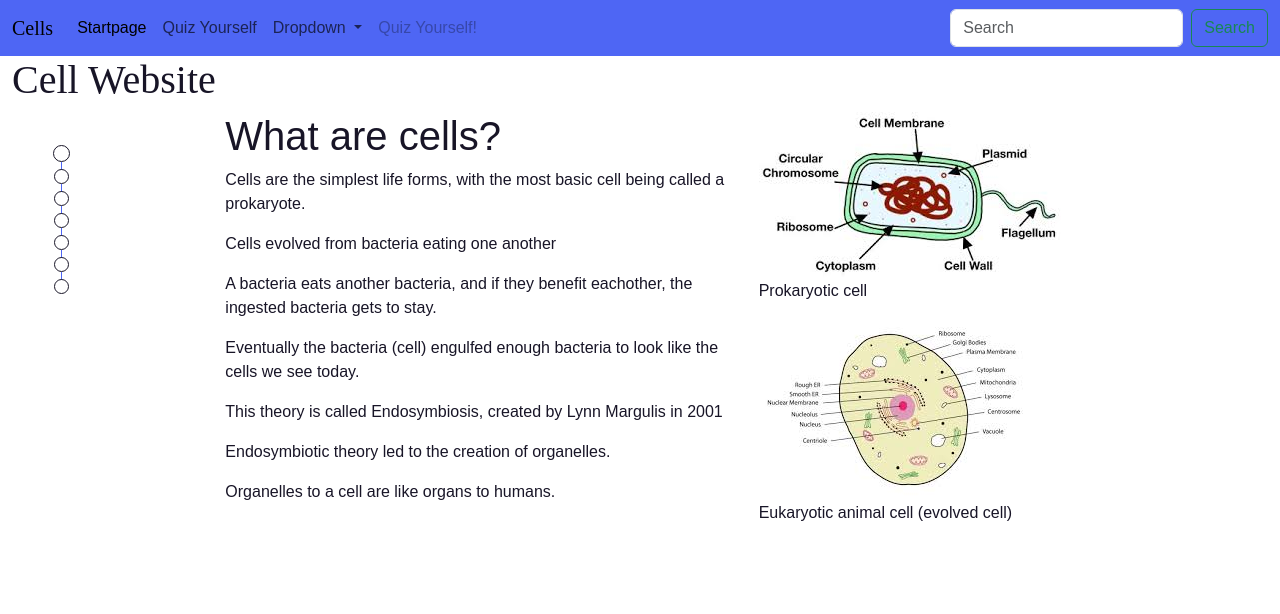
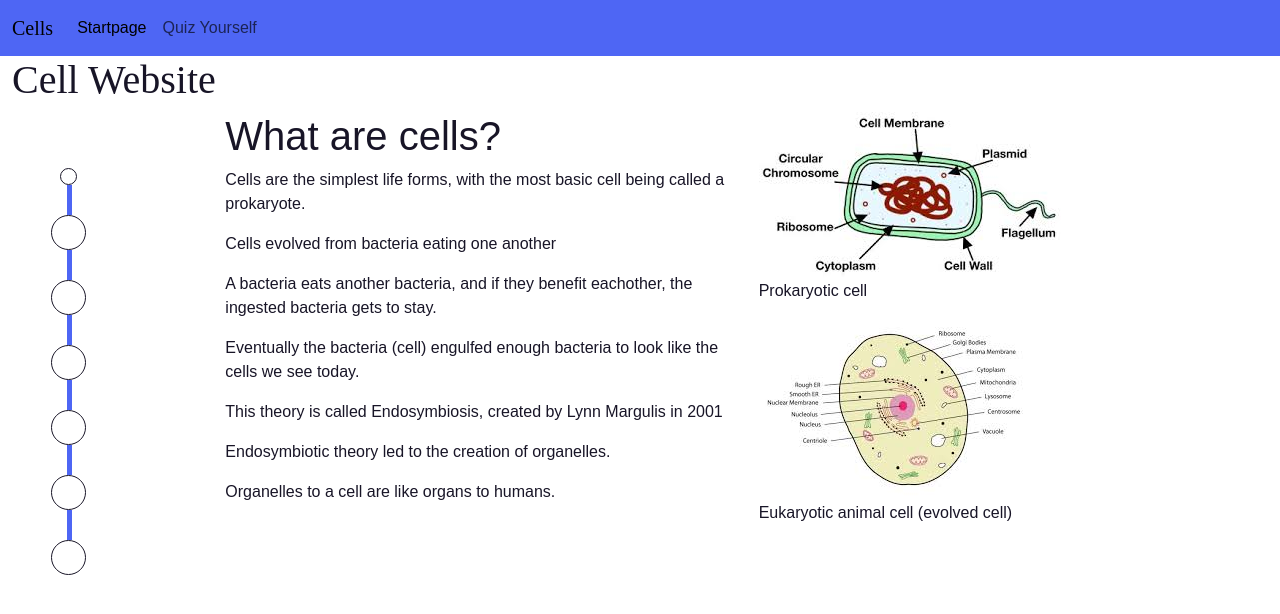
Before and after one commit to PringlesArePickles/ShopiroCellWebsite, a Flask app: page / in a window 1280 px wide. Shown: the top 614 px of the page. Run offline with Flask 3, Linux system fonts and the light colour scheme; some web fonts are replaced.

Commit message:
Fixed navbar and added the plant buttons. PLEASE fix plant image

```diff
--- a/Website/static/style.css
+++ b/Website/static/style.css
@@ -96,66 +96,79 @@ li {
   text-align: -webkit-match-parent;
 }
 
+/* Container for the entire navigation bar (dots) */
 .storyboard-nav-container[_ngcontent-iih-c7] {
-  z-index: 2;
-  position: absolute;
-  top: 50%;
-  left: 4vw;
-  max-height: 55%;
-  margin: 2vw 0 0;
-  transform: translate3d(0, -50%, 0);
+  z-index: 2;                         /* Keeps it above other elements */
+  position: absolute;                /* Allows custom positioning */
+  top: 50%;                          /* Centers vertically */
+  left: 4vw;                         /* Pushes it a bit from the left edge */
+  max-height: 80%;                  /* Limits height */
+  margin: 2vw 0 0;                  /* Top margin */
+  transform: translate3d(0, -80%, 0); /* Perfect vertical centering */
 }
 
+/* Unordered list (ul) for dot items */
 .storyboard-nav[_ngcontent-iih-c7] {
-  list-style-type: none;
-  position: relative;
+  list-style-type: none;            /* Removes bullet points */
+  position: relative;               /* Allows positioning of child elements */
   padding: 0;
   margin: 0;
 }
 
+/* Style for the active nav item (e.g., selected dot's container) */
 .storyboard-nav_item--active[_ngcontent-iih-c7] {
-  margin: 3px 0;
+  margin: 3px 0;                    /* Overrides spacing for the active item */
 }
 
+/* Each dot item (li) in the nav */
 .storyboard-nav_item[_ngcontent-iih-c7] {
-  cursor: pointer;
-  display: flex;
-  align-items: center;
-  margin: 7px 0;
-  transition: margin .3s;
+  cursor: pointer;                  /* Pointer cursor on hover */
+  display: flex;                    /* Aligns children horizontally */
+  align-items: center;             /* Vertically centers inner content */
+  margin: 30px 0;                  /* Vertical space between dots */
+  transition: margin .3s;          /* Smooth transition for margin changes */
 }
 
+/* Outer wrapper of the dot */
 .storyboard-nav_dot[_ngcontent-iih-c7] {
-  position: relative;
-  width: 20px;
-  align-items: center;
+  position: relative;              /* Needed for ::after line placement */
+  width: 35px;                     /* Dot column width */
+  align-items: center;            /* Intended to align content (but missing display:flex) */
 }
 
+/* Special case: last dot */
 .storyboard-nav_dot_final[_ngcontent-iih-c7] {
   position: relative;
-  width: 20px;
+  width: 35px;
 }
 
+/* Actual dot (circle) itself */
 .storyboard-nav_dot-inner[_ngcontent-iih-c7] {
-  width: 15px;
-  height: 15px;
-  margin: 0 auto;
-  border-radius: 50%;
-  border: 1px solid #181527;
-  transition: width .3s, height .3s, border-color .3s, border-radius .3s;
+  width: 35px;
+  height: 35px;
+  margin: 0 auto;                  /* Centers horizontally */
+  border-radius: 50%;             /* Makes it a circle */
+  border: 1px solid #181527;      /* Border color of the dot */
+  transition:                      /* Smooth animation for style changes */
+    width .3s,
+    height .3s,
+    border-color .3s,
+    border-radius .3s;
 }
 
+/* Vertical line connecting dots (except last one) */
 .storyboard-nav_dot[_ngcontent-iih-c7]:after {
-  content: '';
+  content: '';                     /* Adds a decorative element */
   display: block;
   position: absolute;
-  top: 100%;
-  left: 50%;
-  width: 1px;
-  height: 8px;
-  background-color: #4e66f4;
-  transform: translate3d(-50%, 0, 0);
+  top: 100%;                       /* Places it right below the dot */
+  left: 50%;                       /* Centered horizontally */
+  width: 5px;
+  height: 30px;                    /* Length of the connecting line */
+  background-color: #4e66f4;       /* Line color */
+  transform: translate3d(-50%, 0, 0); /* Horizontally centers the line */
 }
+
 
 .selected {
   border-color: #181527 !important;
--- a/Website/templates/index.html
+++ b/Website/templates/index.html
@@ -152,6 +152,8 @@
         <div class="animalCircle" style="top: 300px; left: 200px; z-index: 0;" animalDataPopup="animalPopupMitochondria"></div>
         <div class="animalCircle" style="top: 180px; left: 300px; z-index: 0;" animalDataPopup="animalPopupMTOC"></div>
         <div class="animalCircle" style="top: 180px; left: 280px; z-index: 0;" animalDataPopup="animalPopupCentrioles"></div>
+        <div class="animalCircle" style="top: 680px; left: 380px; z-index: 0;" animalDataPopup="animalPopupCytosol"></div>
+
 
 
 
@@ -169,9 +171,22 @@
         <img src="{{ url_for('static', filename='download (1).jpeg') }}" alt="Cell Diagram" class="img-fluid mainImage">
 
         <!-- Circles for interaction -->
-        <div class="plantCircle" style="top: 110px; left: 100px;" plantDataPopup="plantPopupRoughER"></div>
-        <div class="plantCircle" style="top: 180px; left: 200px;" plantDataPopup="plantPopup2"></div>
-        <div class="plantCircle" style="top: 300px; left: 300px;" plantDataPopup="plantPopup3"></div>
+        <div class="plantCircle" style="top: 160px; left: 200px; z-index: 0;" plantDataPopup="plantPopupCellMembrane"></div>
+        <div class="plantCircle" style="top: 400px; left: 300px; z-index: 0;" plantDataPopup="plantPopupNucleus"></div>
+        <div class="plantCircle" style="top: 610px; left: 400px; z-index: 0;" plantDataPopup="plantPopupRibosomes"></div>
+        <div class="plantCircle" style="top: 430px; left: 300px; z-index: 0;" plantDataPopup="plantPopupNucleolus"></div>
+        <div class="plantCircle" style="top: 500px; left: 270px; z-index: 0;" plantDataPopup="plantPopupNuclearMembrane"></div>
+        <div class="plantCircle" style="top: 620px; left: 330px; z-index: 0;" plantDataPopup="plantPopupER"></div>
+        <div class="plantCircle" style="top: 430px; left: 430px; z-index: 0;" plantDataPopup="plantPopupSmoothER"></div>
+        <div class="plantCircle" style="top: 590px; left: 400px; z-index: 0;" plantDataPopup="plantPopupRoughER"></div>
+        <div class="plantCircle" style="top: 590px; left: 200px; z-index: 0;" plantDataPopup="plantPopupGolgiBody"></div>
+        <div class="plantCircle" style="top: 430px; left: 100px; z-index: 0;" plantDataPopup="plantPopupVacuole"></div>
+        <div class="plantCircle" style="top: 535px; left: 115px; z-index: 0;" plantDataPopup="plantPopupPeroxisomes"></div>
+        <div class="plantCircle" style="top: 300px; left: 200px; z-index: 0;" plantDataPopup="plantPopupMitochondria"></div>
+        <div class="plantCircle" style="top: 180px; left: 300px; z-index: 0;" plantDataPopup="plantPopupMTOC"></div>
+        <div class="plantCircle" style="top: 180px; left: 280px; z-index: 0;" plantDataPopup="plantPopupCellWall"></div>
+        <div class="plantCircle" style="top: 180px; left: 280px; z-index: 0;" plantDataPopup="plantPopupCytosol"></div>
+
 
         <div class="container my-4">
             {% with prefix_id = "plantPopup", class="plantPopupLabel"%}
--- a/Website/templates/layout.html
+++ b/Website/templates/layout.html
@@ -34,25 +34,7 @@
                           <li class="nav-item">
                             <a class="nav-link" href="/quiz">Quiz Yourself</a>
                           </li>
-                          <li class="nav-item dropdown">
-                            <a class="nav-link dropdown-toggle" href="#" role="button" data-bs-toggle="dropdown" aria-expanded="false">
-                              Dropdown
-                            </a>
-                            <ul class="dropdown-menu">
-                              <li><a class="dropdown-item" href="#">Action</a></li>
-                              <li><a class="dropdown-item" href="#">Another action</a></li>
-                              <li><hr class="dropdown-divider"></li>
-                              <li><a class="dropdown-item" href="#">Something else here</a></li>
-                            </ul>
-                          </li>
-                          <li class="nav-item">
-                            <a class="nav-link disabled" aria-disabled="true">Quiz Yourself!</a>
-                          </li>
                         </ul>
-                        <form class="d-flex" role="search">
-                          <input class="form-control me-2" type="search" placeholder="Search" aria-label="Search">
-                          <button class="btn btn-outline-success" type="submit">Search</button>
-                        </form>
                       </div>
                     </div>
                   </nav>
--- a/Website/templates/organelles.html
+++ b/Website/templates/organelles.html
@@ -23,7 +23,7 @@
 	</div>
 
 	<!-- Cytosol -->
-	<div class="col {{ class }}"" id="{{ prefix_id }}Cytosol">
+	<div class="col {{ class }}" id="{{ prefix_id }}Cytosol">
 	  <div class="card h-100">
 		<img src="{{ url_for('static', filename='organelles/cytosol.jpg') }}" class="card-img-top" alt="Cytosol">
 		<div class="card-body">
@@ -34,7 +34,7 @@
 	</div>
 
 	<!-- Nucleus -->
-	<div class="col {{ class }}"" id="{{ prefix_id }}Nucleus">
+	<div class="col {{ class }}" id="{{ prefix_id }}Nucleus">
 	  <div class="card h-100">
 		<img src="{{ url_for('static', filename='organelles/nucleus.webp') }}" class="card-img-top" alt="Nucleus">
 		<div class="card-body">
```
Also changed, not shown: todo.md (+12 -6 lines).
